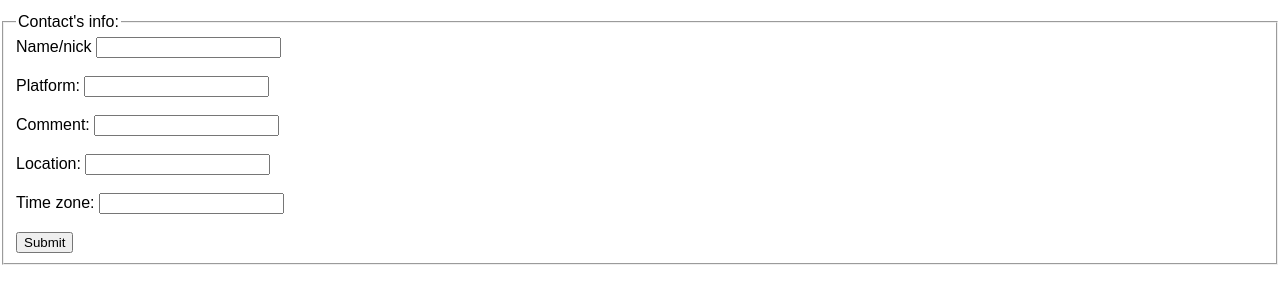
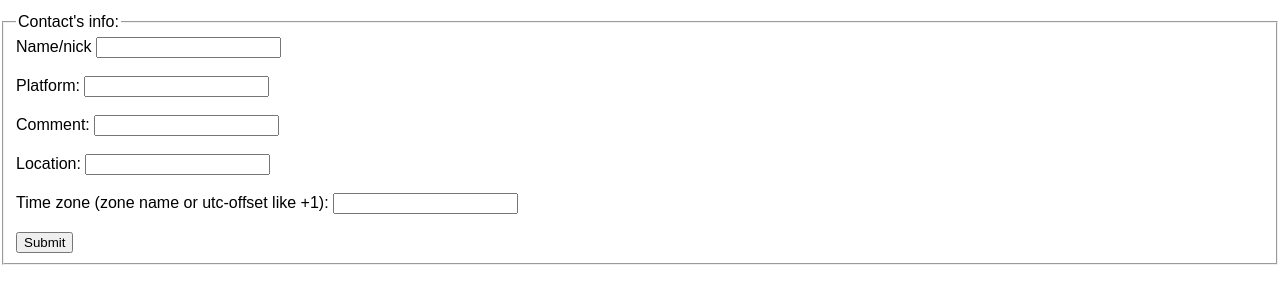
Before and after one commit to gelst13/TimeZoneReminder, a Flask app: page /add_contact in a window 1280 px wide. Shown: the part 199-503 px from the top of the page. Run offline with Flask 3, Linux system fonts and the light colour scheme.

Commit message:
working version

```diff
--- a/app.py
+++ b/app.py
@@ -53,36 +53,45 @@ def delete(contact_name):
 def add_contact():
     global new_contact
     if request.method == 'POST':
-        # if not new_contact:
-        #     new_contact['contact_name'] = request.form.get('contact_name')
         info = (request.form.get('contact_name'), request.form.get('platform'),
                 request.form.get('comment'), request.form.get('location'),
                 request.form.get('time_zone'))
         print(info)
         zone_name, utc_offset = TimeKeeper.tz_from_input(info[4])
-        new_contact = Contacts(contact_name=info[0], platform=info[1],
-                               comment=info[2], location=info[3],
-                               utc_offset=None, zone_name=None)
+        print(zone_name, utc_offset)
+        if zone_name:
+            new_contact = Contacts(contact_name=info[0], platform=info[1],
+                                   comment=info[2], location=info[3],
+                                   zone_name=zone_name)
+        elif utc_offset:
+            new_contact = Contacts(contact_name=info[0], platform=info[1],
+                                   comment=info[2], location=info[3],
+                                   utc_offset=utc_offset)
+        else:
+            new_contact = Contacts(contact_name=info[0], platform=info[1],
+                                   comment=info[2], location=info[3])
         db.session.add(new_contact)
         db.session.commit()
         new_contact = ()
-        return render_template('add_contact.html')
+        return render_template('index.html')
     return render_template('add_contact.html')
-# @app.route('/update/<int:id>', methods=['POST', 'GET'])
-# def update(id):
-#     task = Contacts.query.get_or_404(id)
-#     if request.method == 'POST':
-#         task.content = request.form.get('content')
-#
-#         try:
-#             db.session.commit()
-#             return redirect('/')
-#         except Exception as e:
-#             print(e)
-#             return f'There was an issue updating task {id}'
-#     else:
-#
-#         return render_template('update.html', task=task)
+
+
+@app.route('/update/<int:id>', methods=['POST', 'GET'])
+def update(id):
+    task = Contacts.query.get_or_404(id)
+    if request.method == 'POST':
+        task.content = request.form.get('content')
+
+        try:
+            db.session.commit()
+            return redirect('/')
+        except Exception as e:
+            print(e)
+            return f'There was an issue updating task {id}'
+    else:
+
+        return render_template('update.html', task=task)
 
 
 if __name__ == '__main__':
--- a/pseudocode.py
+++ b/pseudocode.py
@@ -4,7 +4,6 @@ describe screens and create pages for necessary actions
 on main page:
 
 - add update link near each contact
-- add_contact.html link
 - export_contacts.html link
 
 add Time operations block
--- a/templates/add_contact.html
+++ b/templates/add_contact.html
@@ -31,7 +31,7 @@
             <input type="text" id="comment" name="comment" /><br /><br />
             <label for="location">Location:</label>
             <input type="text" id="location" name="location" /><br /><br />
-            <label for="time_zone">Time zone:</label>
+            <label for="time_zone">Time zone (zone name or utc-offset like +1):</label>
             <input type="text" id="time_zone" name="time_zone" /><br /><br />
             <input type="submit" value="Submit" />
     </fieldset>
--- a/templates/index.html
+++ b/templates/index.html
@@ -37,6 +37,9 @@
         {% endfor %}
     </table>
     {% endif %}
+    <br>
+    <a href="/add_contact">Add contact</a>
+    <br>
 </div>
 
 <div class="info">
```
